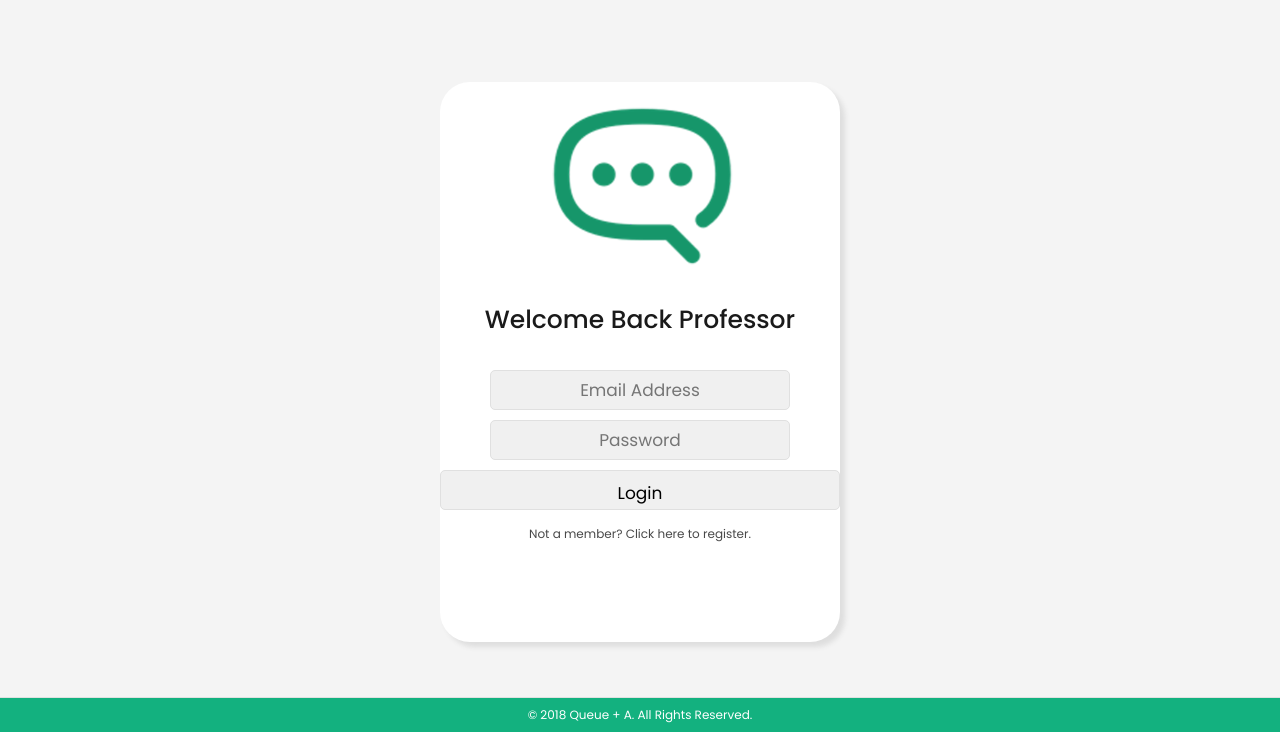
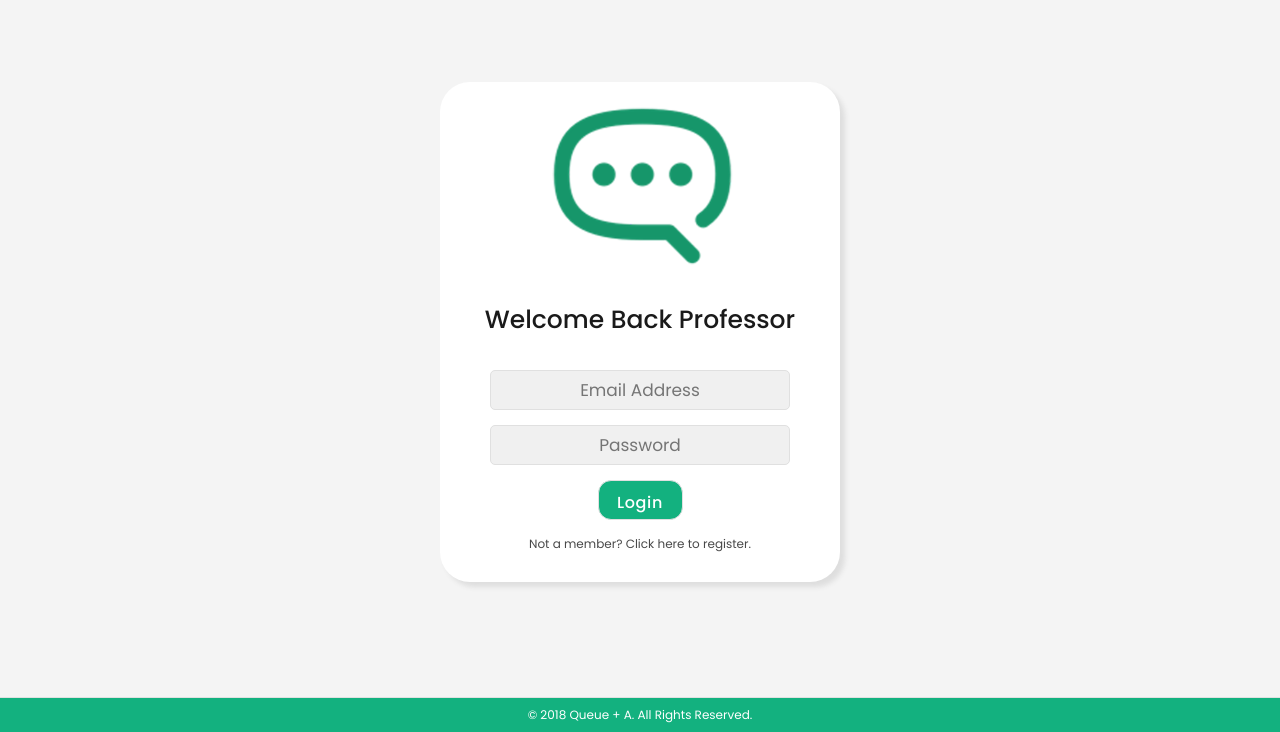
Before and after one commit to vgarciadequevedo91/largeProject, a plain HTML site: page login.html in a window 1280 px wide. Shown: the part 68-800 px from the top of the page. Drawn offline with nearby package versions, Linux system fonts and the light colour scheme.

Commit message:
aesthetic edits

```diff
--- a/css/body.css
+++ b/css/body.css
@@ -27,13 +27,17 @@ body {
   box-shadow: 5px 5px 5px #DEDEDE;
 }
 
+.input_elements {
+  margin-bottom: 15px;
+}
+
 
 .login_container {
 
   margin: auto;
   margin-top: 150px;
   width: 400px;
-  height: 560px;
+  height: 500px;
   background-color: #fff;
   border-radius: 30px; /*rounded corners */
   box-shadow: 5px 5px 5px #DEDEDE;
@@ -43,7 +47,7 @@ body {
   margin: auto;
   margin-top: 150px;
   width: 400px;
-  height: 640px;
+  height: 635px;
   background-color: #fff;
   border-radius: 30px; /*rounded corners */
   box-shadow: 5px 5px 5px #DEDEDE;
@@ -77,7 +81,25 @@ body {
   width: 400px;
   align-content: center;
   justify-content: center;
+  width: 85px;
+  height: 40px;
+  border-radius: 13px;
+  border: 1px solid #e0e0e0;
+  background-color: #13B17F;
+  color: #fff;
+  font-weight: 500;
+  font-size: 16px;
+  letter-spacing: .6px;
+  font-family: 'Poppins', sans-serif;
 
+}
+
+.libutton:hover {
+    background-color: #A8A8A8;
+}
+
+.libutton:active {
+    background-color: #3B3B3B;
 }
 
 h3 {
```
